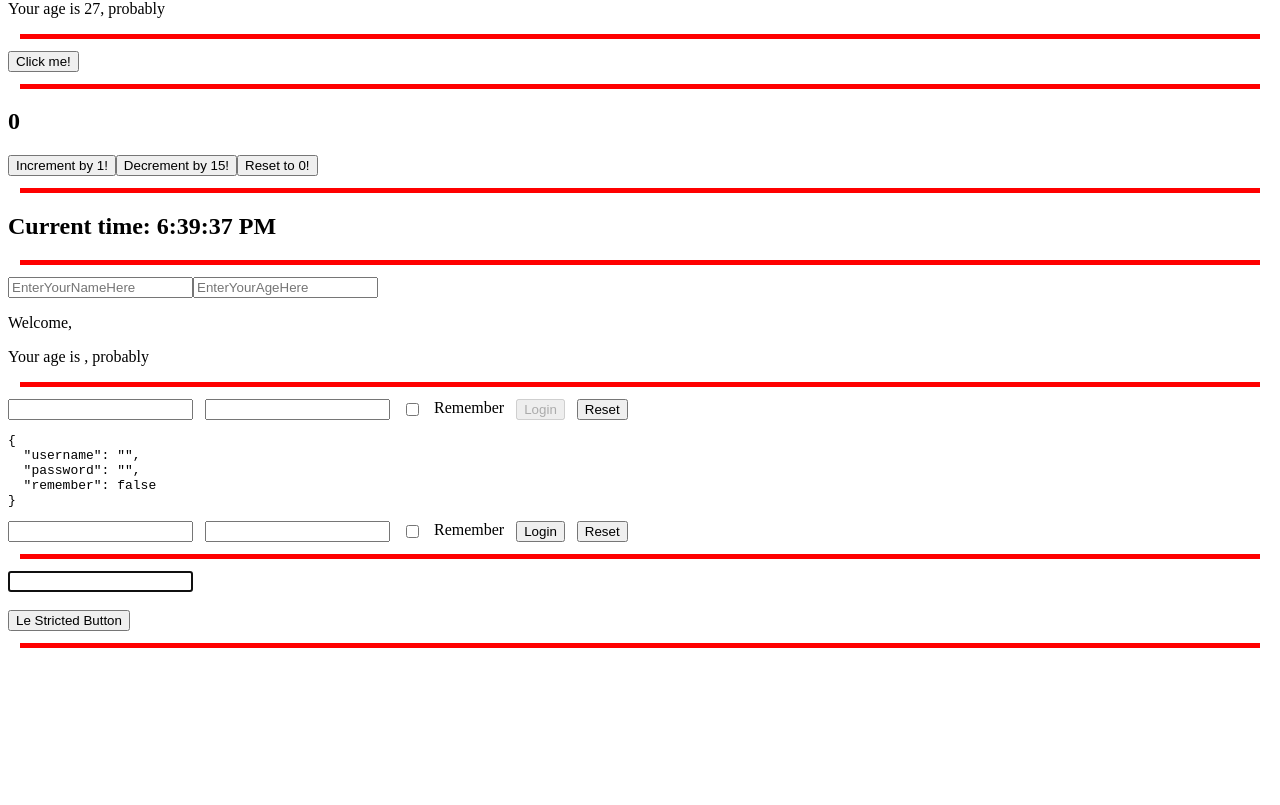
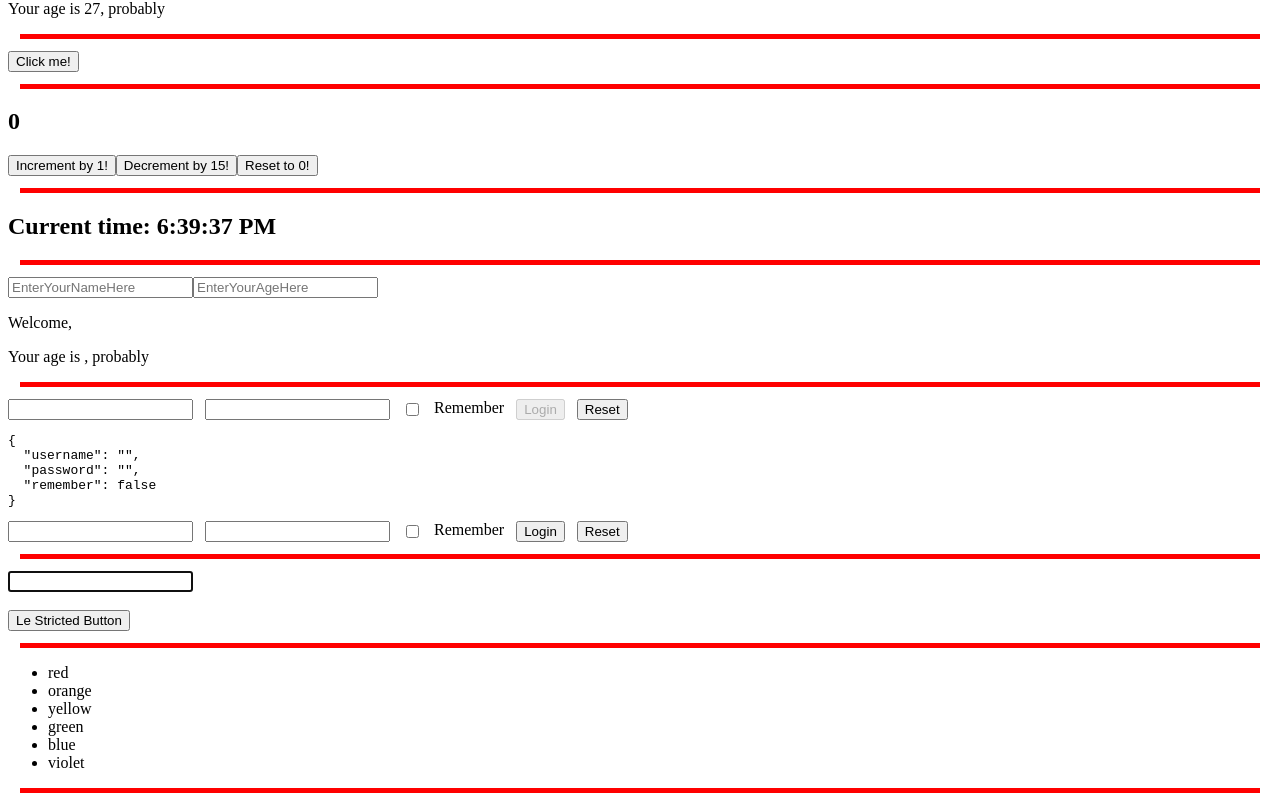
Before and after one commit to LuisTM98/EJERCICIOS-DEVELHOPE, a React (Vite) app in the folder React/: page / in a window 1280 px wide. Shown: the part 347-1152 px from the top of the page. Before the commit the page ends 1007 px from the top, so only its background shows below. Built offline with nearby package versions, Linux system fonts and the light colour scheme.

Commit message:
terminado ejercicio lists 1

```diff
--- a/React/src/Apps.jsx
+++ b/React/src/Apps.jsx
@@ -10,6 +10,7 @@ import { InteractiveWelcome } from "./InteractiveWelcome";
 import { LoginForm, UncontrolledLoginForm } from "./LoginForm";
 import { FocusableInput } from "./FocusableInput";
 import { StrictedButtonElement } from "./StrictedButtonElement";
+import { Colors } from "./Colors";
 
 export function App1() {
   return <HelloWorld />;
@@ -92,3 +93,18 @@ export function App11(){
     </div>
   )
 }
+
+export function App12(){
+  const colorsArray = [
+    {id: 1, name: 'red'},
+    {id: 2, name: 'orange'},
+    {id: 3, name: 'yellow'},
+    {id: 4, name: 'green'},
+    {id: 5, name: 'blue'},
+    {id: 6, name: 'violet'},
+  ]
+
+  return(
+    <Colors leColorsArray={colorsArray} />
+  )
+}
--- /dev/null
+++ b/React/src/Color.jsx
@@ -0,0 +1,5 @@
+export function Color({ colors }){
+    return(
+        colors.map((item, index) => <li>{item.name}</li>)
+    )
+}
--- /dev/null
+++ b/React/src/Colors.jsx
@@ -0,0 +1,9 @@
+import { Color } from "./Color";
+
+export function Colors({ leColorsArray }) {
+  return (
+    <ul>
+      <Color colors={leColorsArray} />
+    </ul>
+  );
+}
--- a/React/src/LoginForm.jsx
+++ b/React/src/LoginForm.jsx
@@ -40,8 +40,8 @@ export function LoginForm({onLogin}){
     return (
         <div>
             <form onSubmit={(event) => onLogin(event, data)} style={{display:'flex', gap: '12px'}}>
-                <input type="text" required="true" name="username" value={data.username} onChange={(event) => handleInputChange(event, "parametro2")}/>
-                <input type="password" required="true" name="password" value={data.password} onChange={handleInputChange}/>
+                <input type="text" required={true} name="username" value={data.username} onChange={(event) => handleInputChange(event, "parametro2")}/>
+                <input type="password" required={true} name="password" value={data.password} onChange={handleInputChange}/>
                 <input type="checkbox" name="remember" checked={data.remember} onChange={handleInputChange} /><label>Remember</label>
                 <button type="submit" disabled={!data.username || !data.password}>Login</button>
                 <button type="button" onClick={handleReset}>Reset</button>
--- a/React/src/index.jsx
+++ b/React/src/index.jsx
@@ -1,5 +1,5 @@
 import { createRoot } from "react-dom/client";
-import { App1, App10, App11, App2, App3, App4, App5, App6, App7, App8, App9 } from "./Apps";
+import { App1, App10, App11, App12, App2, App3, App4, App5, App6, App7, App8, App9 } from "./Apps";
 import { SepDiv } from "./000Separator";
 
 createRoot(document.getElementById("root")).render(
@@ -15,5 +15,6 @@ createRoot(document.getElementById("root")).render(
     <App9 /><SepDiv/>
     <App10 /><SepDiv/>
     <App11 /><SepDiv/>
+    <App12 /><SepDiv/>
   </div>
 );
```
